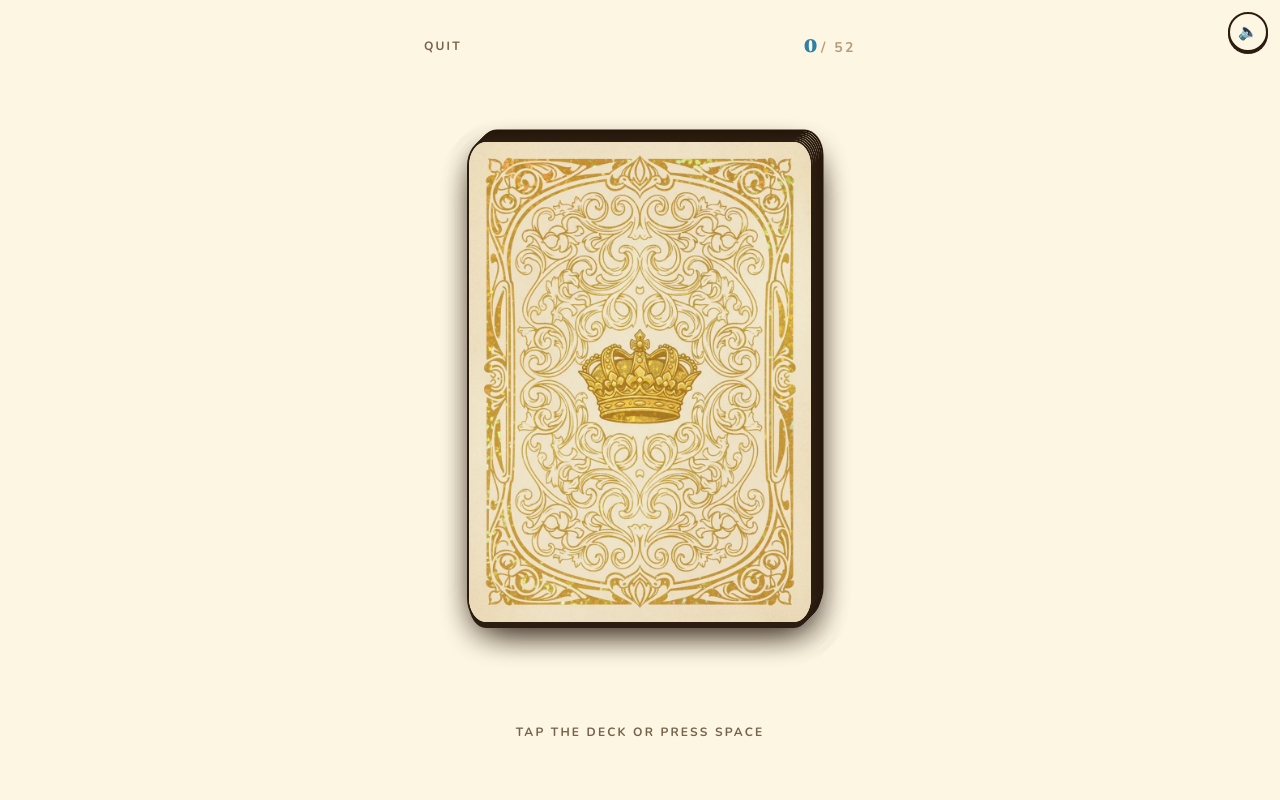
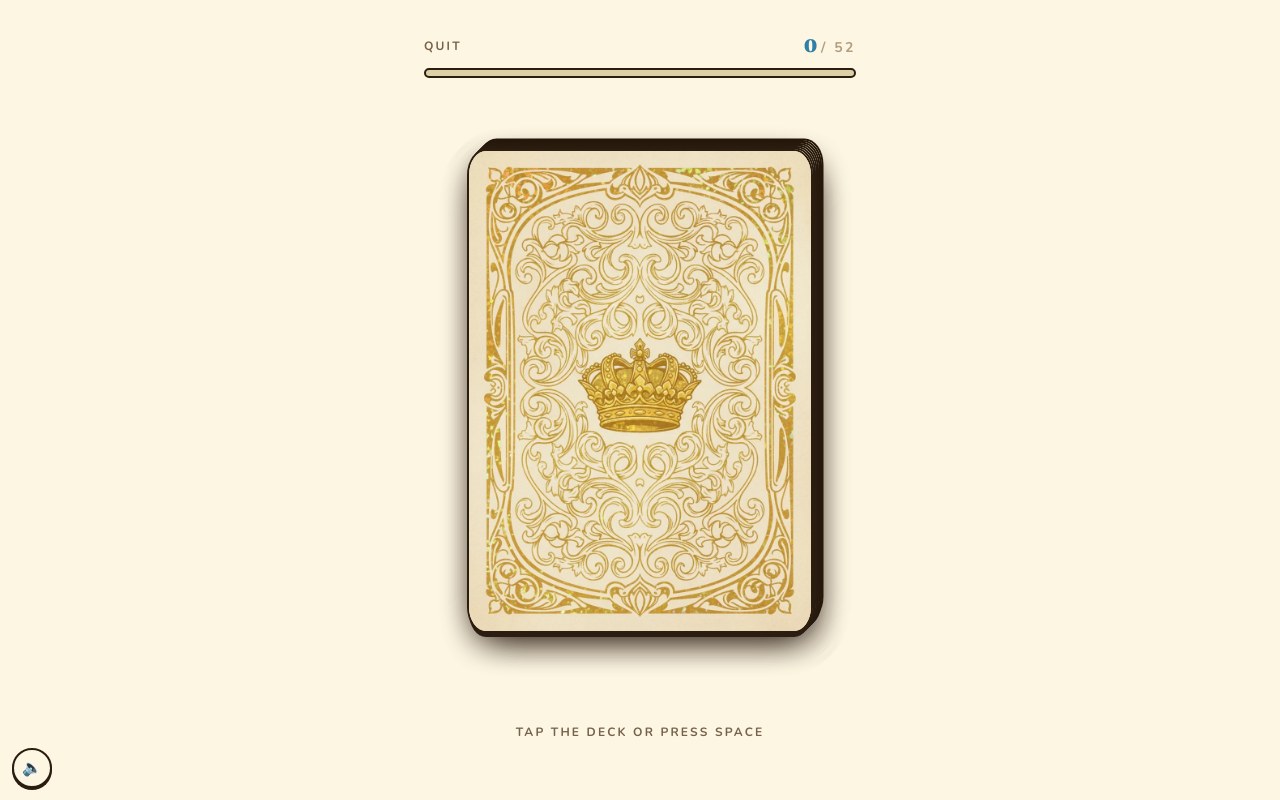
Before and after one commit to sidalidev/deckworkout, a React (Vite) app: page / in a window 1280 px wide. Both pictures are taken after a click on the button "START". Built offline with nearby package versions, Linux system fonts and the light colour scheme.

Commit message:
deploy: 2026-05-15_13:09

```diff
--- a/src/App.tsx
+++ b/src/App.tsx
@@ -158,13 +158,31 @@ function TipCard({ tip }: { tip: string }) {
   );
 }
 
+function ProgressBar({ value, max }: { value: number; max: number }) {
+  const pct = Math.max(0, Math.min(100, (value / max) * 100));
+  return (
+    <div
+      className="w-full h-2.5 rounded-full overflow-hidden"
+      style={{ background: '#ddcfa6', border: '2px solid #2b1d10' }}
+    >
+      <motion.div
+        className="h-full"
+        style={{ background: '#2f7fa8' }}
+        initial={false}
+        animate={{ width: `${pct}%` }}
+        transition={{ type: 'spring', stiffness: 140, damping: 20 }}
+      />
+    </div>
+  );
+}
+
 function MuteToggle({ muted, onToggle }: { muted: boolean; onToggle: () => void }) {
   return (
     <button
       type="button"
       onClick={onToggle}
       aria-label={muted ? 'Unmute sounds' : 'Mute sounds'}
-      className="absolute top-3 right-3 z-50 cel-shelf-sm rounded-full w-10 h-10 flex items-center justify-center text-base"
+      className="fixed bottom-3 left-3 z-50 cel-shelf-sm rounded-full w-10 h-10 flex items-center justify-center text-base"
       style={{ background: '#fdf6e3', color: '#2b1d10' }}
     >
       {muted ? '🔇' : '🔈'}
@@ -212,7 +230,8 @@ function PlayingScreen({
       animate={{ opacity: 1 }}
       transition={{ duration: 0.3 }}
     >
-      <div className="w-full flex justify-between items-center px-2 max-w-md">
+      <div className="w-full max-w-md flex flex-col gap-2 px-2">
+        <div className="flex justify-between items-center">
           <button
             type="button"
             onClick={onReset}
@@ -229,6 +248,8 @@ function PlayingScreen({
             </span>
             <span className="text-ink-300">/ {TOTAL_CARDS}</span>
           </div>
+        </div>
+        <ProgressBar value={completed} max={TOTAL_CARDS} />
       </div>
 
       <div className="relative flex-1 w-full flex items-center justify-center">
```
Lines whose indentation alone changed are shown as unchanged.
